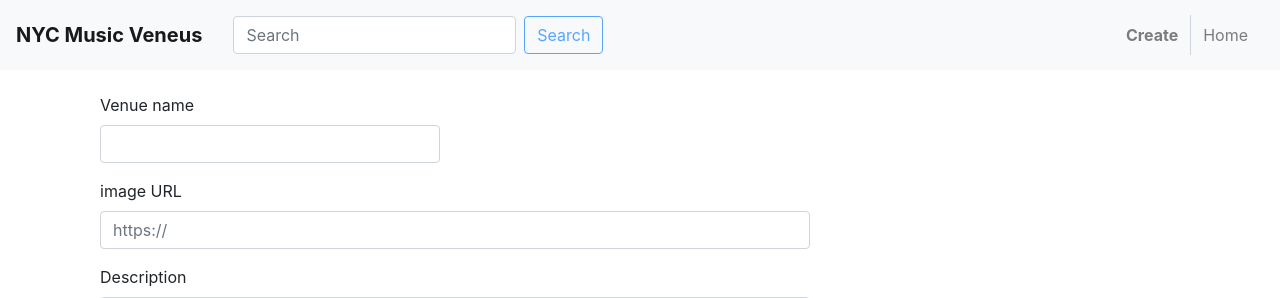
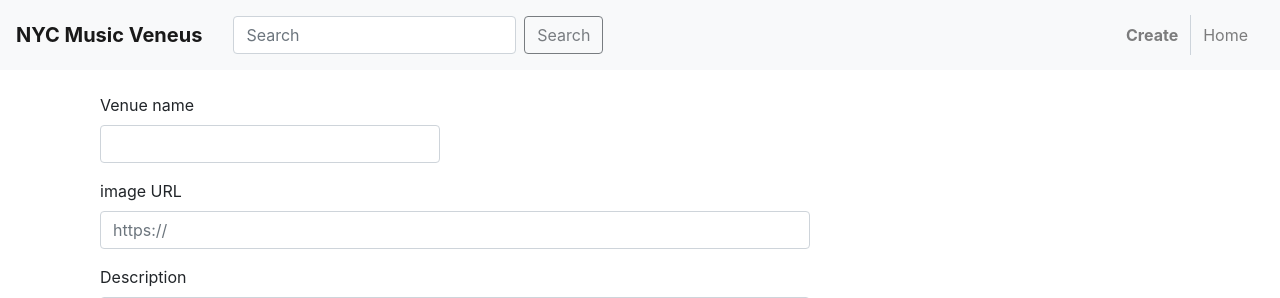
Before and after one commit to sunYtokki/searchable_wepApp, a Flask app: page /create in a window 1280 px wide. Shown: the top 298 px of the page. Run offline with Flask 2, Linux system fonts and the light colour scheme; some libraries are stand-ins or nearby versions.

Commit message:
about bg color changed

```diff
--- a/templates/base.html
+++ b/templates/base.html
@@ -43,7 +43,7 @@
     <a class="navbar-brand bold" href="/">NYC Music Veneus</a>
     <div class="container my-2 align-self-center search_container">
       <input class="form-control mr-2" id="search_input" placeholder="Search" aria-label="Search">
-      <button class="btn btn-outline-primary my-2 my-sm-0 disabled" id="search_bttn">Search</button>
+      <button class="btn btn-outline-dark my-2 my-sm-0 disabled" id="search_bttn">Search</button>
     </div>
     <!--<div id="search-error" class="error hide"> ← Please input search keyword</div>-->
 
--- a/templates/home.html
+++ b/templates/home.html
@@ -10,7 +10,8 @@
     .about{
       font-size: 17px;
       width: 100%;
-      background-color: rgb(234, 239, 255);
+      background-color: black;
+      color: white;
       text-align: center;
       vertical-align: middle;
     }
```
Also changed, not shown: db.py (added).
